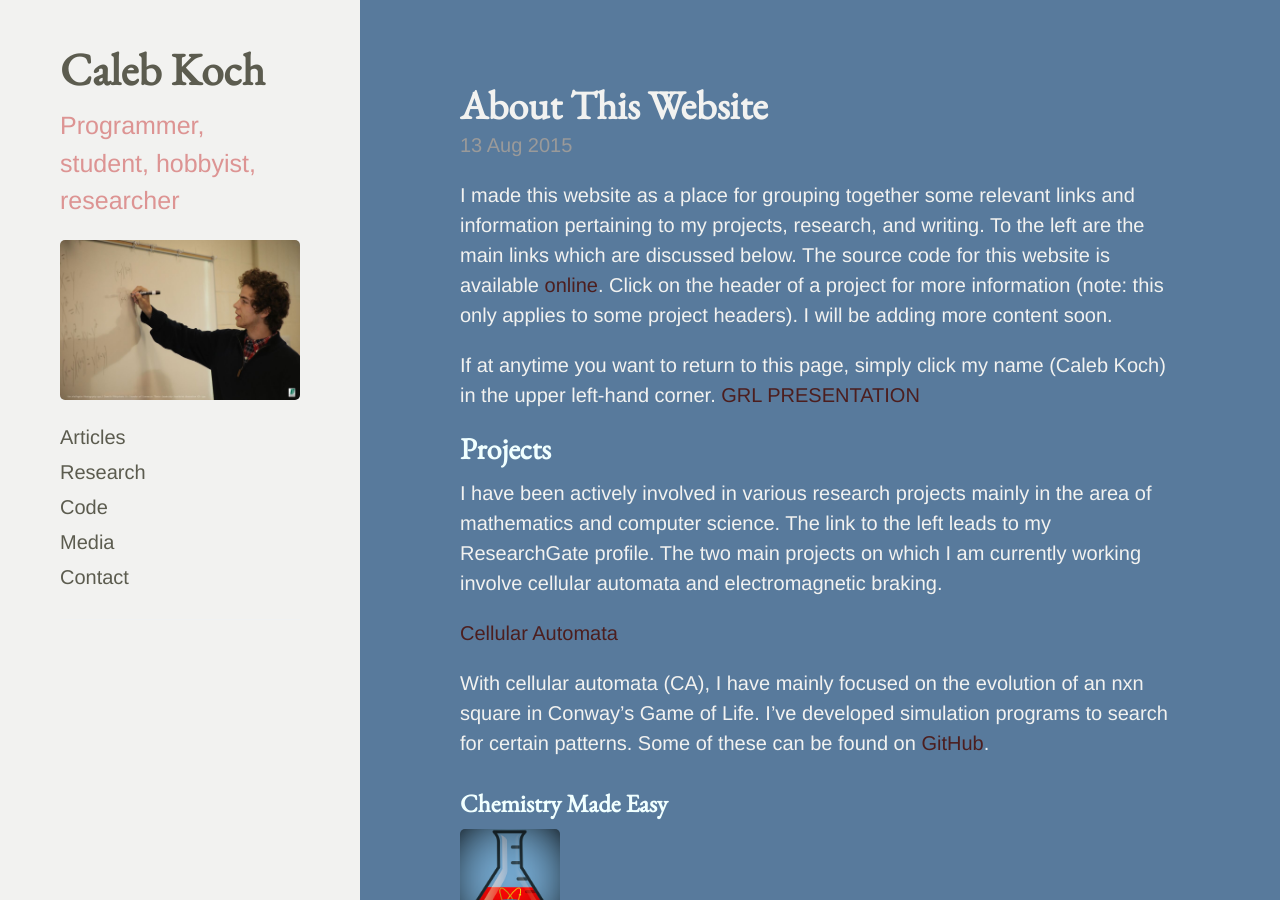
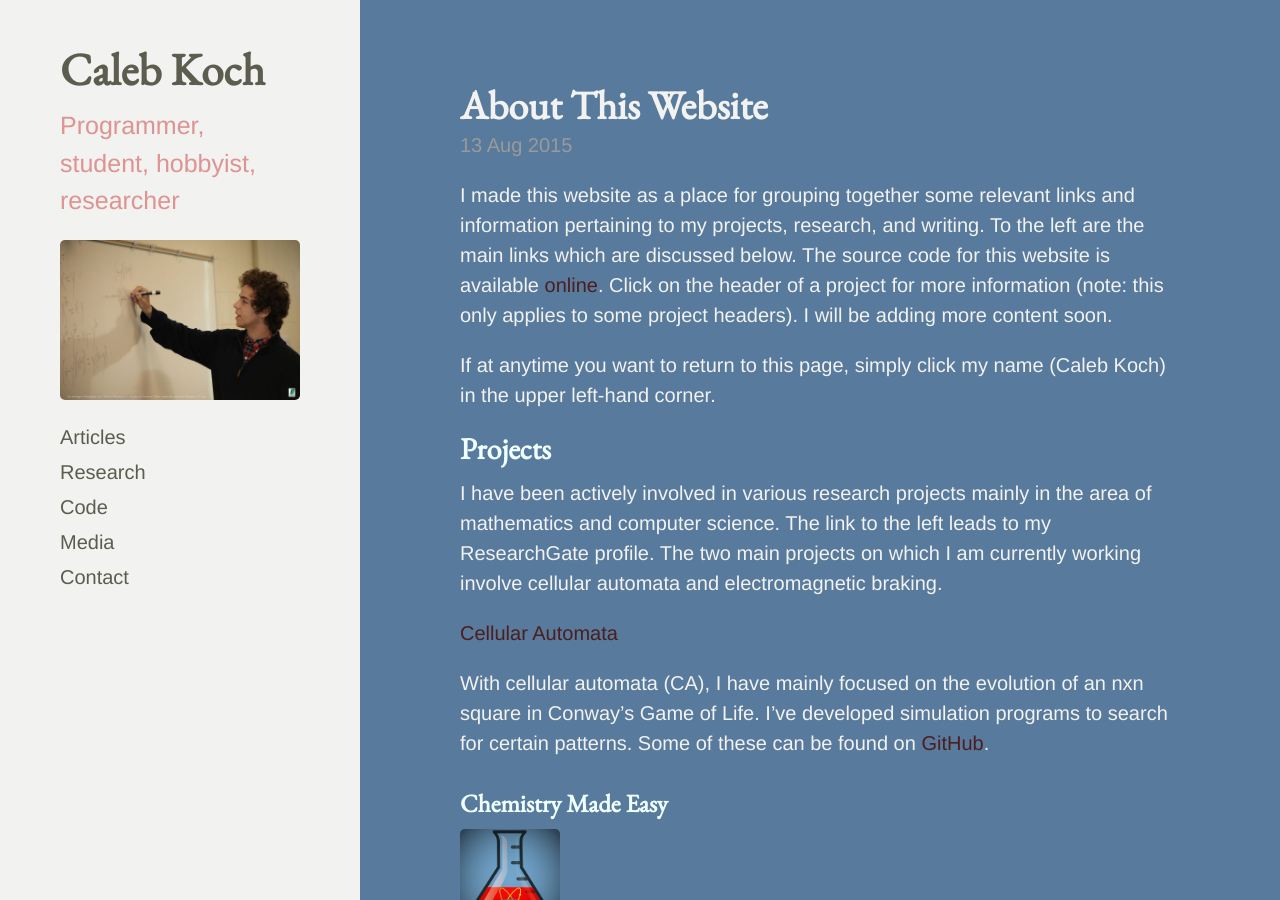
Before and after one commit to cakoch10/cakoch10.github.io, a Jekyll site: the page built from _posts/2015-08-13-main.md, in a window 1280 px wide and 900 px high. Built offline with Jekyll 4.4.1, drawn with Linux system fonts in a browser that asks for light colours.

Commit message:
Update 2015-08-13-main.md

```diff
--- a/_posts/2015-08-13-main.md
+++ b/_posts/2015-08-13-main.md
@@ -8,7 +8,7 @@ I made this website as a place for grouping together some relevant links and inf
 </span>
 
 <span style="color:#f2f2f0">
-If at anytime you want to return to this page, simply click my name (Caleb Koch) in the upper left-hand corner. [GRL PRESENTATION](https://github.com/cakoch10/cakoch10.github.io/raw/master/BeamerP.pdf)
+If at anytime you want to return to this page, simply click my name (Caleb Koch) in the upper left-hand corner.
 </span>
 
 <h2>Projects</h2>
```
